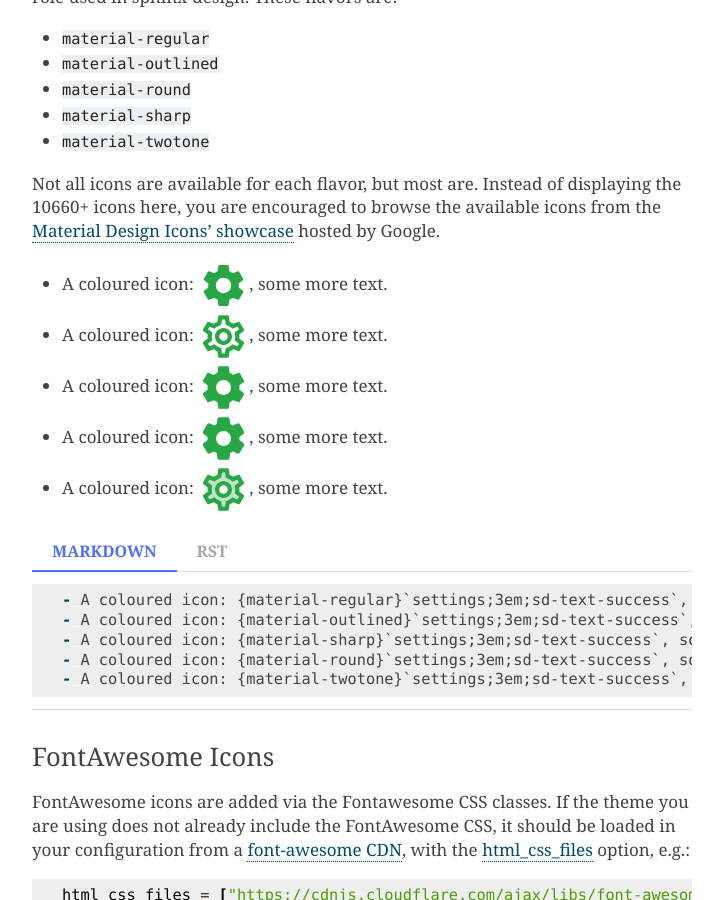
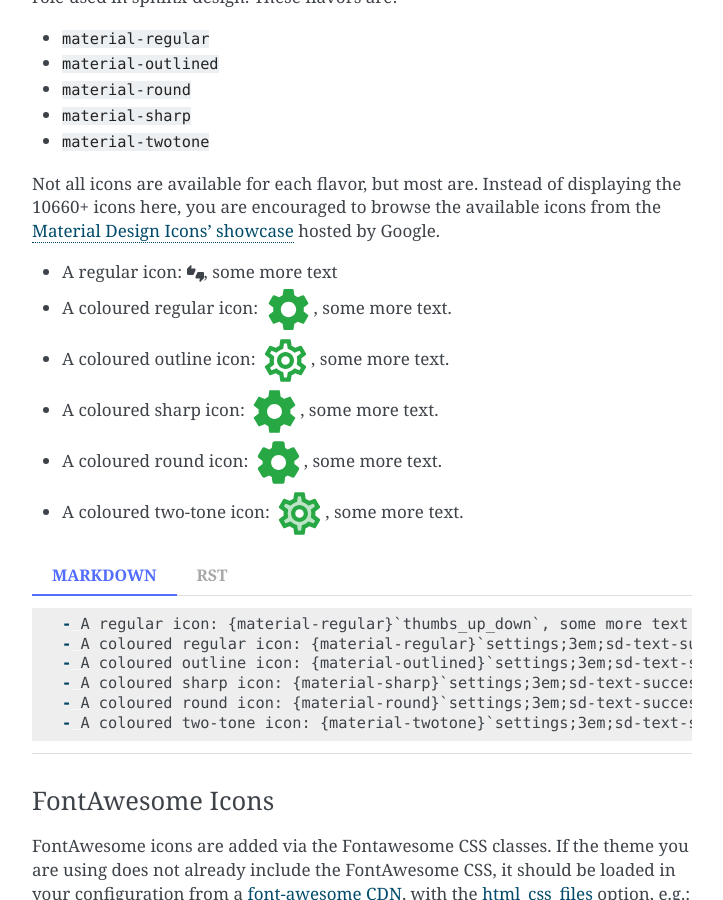
Before and after one commit to executablebooks/sphinx-design, a Sphinx documentation site: the page built from docs/badges_buttons.md, in a window 1280 px wide and 900 px high, scrolled down 16646 px. Shown: the whole window, without its empty margins (388-1111 px from the left). Built offline with Sphinx 7.4.7, drawn with Linux system fonts in a browser that asks for light colours.

Commit message:
Improve test coverage

`````diff
--- a/docs/badges_buttons.md
+++ b/docs/badges_buttons.md
@@ -215,11 +215,12 @@ Material Design icons come as several flavors. Each flavor represents a differen
 
 Not all icons are available for each flavor, but most are. Instead of displaying the 10660+ icons here, you are encouraged to browse the available icons from the [Material Design Icons' showcase](https://fonts.google.com/icons) hosted by Google.
 
-- A coloured icon: {material-regular}`settings;3em;sd-text-success`, some more text.
-- A coloured icon: {material-outlined}`settings;3em;sd-text-success`, some more text.
-- A coloured icon: {material-sharp}`settings;3em;sd-text-success`, some more text.
-- A coloured icon: {material-round}`settings;3em;sd-text-success`, some more text.
-- A coloured icon: {material-twotone}`settings;3em;sd-text-success`, some more text.
+- A regular icon: {material-regular}`thumbs_up_down`, some more text
+- A coloured regular icon: {material-regular}`settings;3em;sd-text-success`, some more text.
+- A coloured outline icon: {material-outlined}`settings;3em;sd-text-success`, some more text.
+- A coloured sharp icon: {material-sharp}`settings;3em;sd-text-success`, some more text.
+- A coloured round icon: {material-round}`settings;3em;sd-text-success`, some more text.
+- A coloured two-tone icon: {material-twotone}`settings;3em;sd-text-success`, some more text.
 
 ````{tab-set-code}
 ```{literalinclude} ./snippets/myst/icon-material-design.txt
--- a/docs/snippets/myst/icon-material-design.txt
+++ b/docs/snippets/myst/icon-material-design.txt
@@ -1,5 +1,6 @@
-- A coloured icon: {material-regular}`settings;3em;sd-text-success`, some more text.
-- A coloured icon: {material-outlined}`settings;3em;sd-text-success`, some more text.
-- A coloured icon: {material-sharp}`settings;3em;sd-text-success`, some more text.
-- A coloured icon: {material-round}`settings;3em;sd-text-success`, some more text.
-- A coloured icon: {material-twotone}`settings;3em;sd-text-success`, some more text.
+- A regular icon: {material-regular}`thumbs_up_down`, some more text
+- A coloured regular icon: {material-regular}`settings;3em;sd-text-success`, some more text.
+- A coloured outline icon: {material-outlined}`settings;3em;sd-text-success`, some more text.
+- A coloured sharp icon: {material-sharp}`settings;3em;sd-text-success`, some more text.
+- A coloured round icon: {material-round}`settings;3em;sd-text-success`, some more text.
+- A coloured two-tone icon: {material-twotone}`settings;3em;sd-text-success`, some more text.
--- a/docs/snippets/rst/icon-material-design.txt
+++ b/docs/snippets/rst/icon-material-design.txt
@@ -1,5 +1,6 @@
-- A coloured icon: :material-regular:`settings;3em;sd-text-success`, some more text.
-- A coloured icon: :material-outlined:`settings;3em;sd-text-success`, some more text.
-- A coloured icon: :material-sharp:`settings;3em;sd-text-success`, some more text.
-- A coloured icon: :material-round:`settings;3em;sd-text-success`, some more text.
-- A coloured icon: :material-twotone:`settings;3em;sd-text-success`, some more text.
+- A regular icon: :material-regular:`thumbs_up_down`, some more text
+- A coloured regular icon: :material-regular:`settings;3em;sd-text-success`, some more text.
+- A coloured outline icon: :material-outlined:`settings;3em;sd-text-success`, some more text.
+- A coloured sharp icon: :material-sharp:`settings;3em;sd-text-success`, some more text.
+- A coloured round icon: :material-round:`settings;3em;sd-text-success`, some more text.
+- A coloured two-tone icon: :material-twotone:`settings;3em;sd-text-success`, some more text.
`````
Also changed, not shown: 2 other files.
